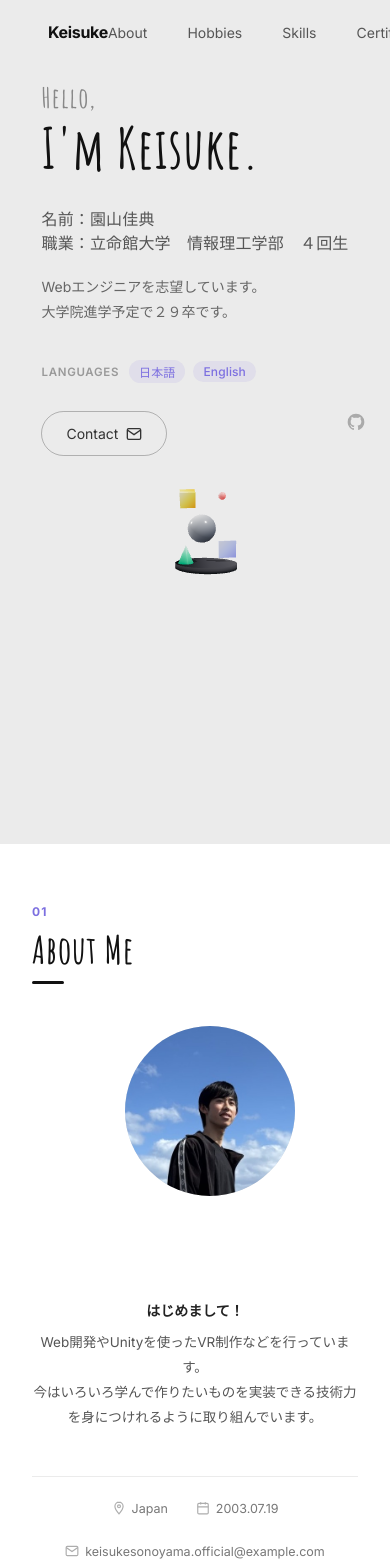
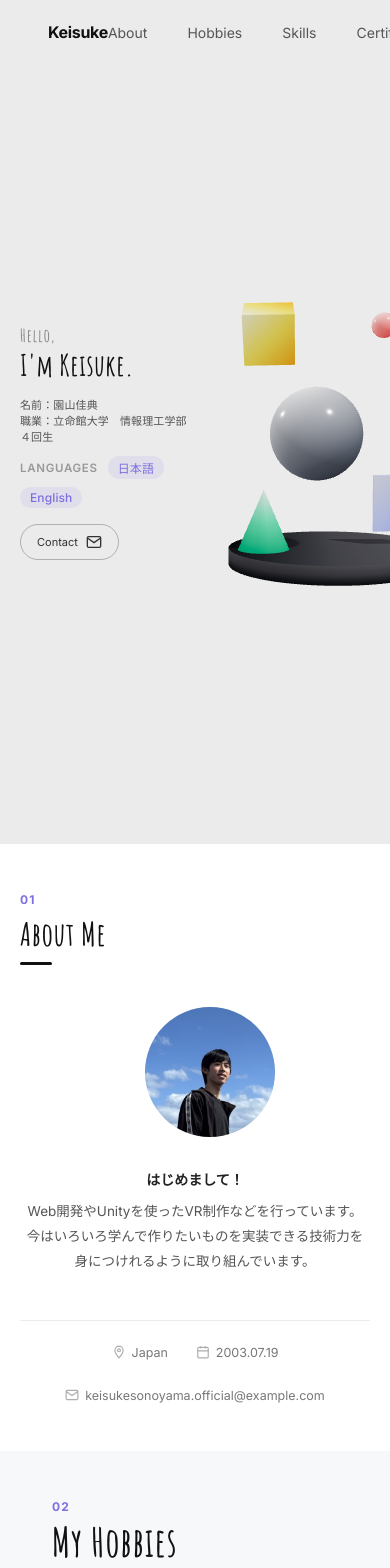
Before and after one commit to keisukessu/ABOUTME, a React (Vite) app: page / in a window 390 px wide. Shown: the top 1568 px of the page. Built offline with nearby package versions, Linux system fonts and the light colour scheme; the HTML template or start-up script is replaced by a standard one.

Commit message:
スマホ対応のための調整。Hero

```diff
--- a/src/components/About.module.css
+++ b/src/components/About.module.css
@@ -167,13 +167,25 @@
     flex-direction: column;
     align-items: center;
     text-align: center;
-  }
-
-  .more {
-    margin: 0 auto;
+    gap: 28px;
   }
 
   .meta {
     justify-content: center;
   }
 }
+
+@media (max-width: 480px) {
+  .about {
+    padding: 48px 20px;
+  }
+
+  .heading {
+    font-size: 32px;
+  }
+
+  .avatar {
+    width: 130px;
+    height: 130px;
+  }
+}
--- a/src/components/Certifications.module.css
+++ b/src/components/Certifications.module.css
@@ -214,14 +214,31 @@
   }
 
   .heading {
-    font-size: 32px;
-  }
-
-  .plus {
-    display: none;
+    font-size: 46px;
   }
 
   .listSection {
     padding: 20px 20px;
   }
 }
+
+@media (max-width: 480px) {
+  .certifications {
+    padding: 48px 20px;
+  }
+
+  .banner {
+    padding: 24px 20px;
+    gap: 20px;
+  }
+
+  .item {
+    gap: 12px;
+    padding: 14px 12px;
+  }
+
+  .itemContent {
+    flex-direction: column;
+    gap: 2px;
+  }
+}
--- a/src/components/Contact.module.css
+++ b/src/components/Contact.module.css
@@ -200,10 +200,20 @@
   }
 
   .heading {
-    font-size: 36px;
+    font-size: 50px;
   }
 
   .footer {
     padding: 18px 24px;
   }
 }
+
+@media (max-width: 480px) {
+  .inner {
+    padding: 48px 20px 32px;
+  }
+
+  .heading {
+    font-size: 44px;
+  }
+}
--- a/src/components/Hero.module.css
+++ b/src/components/Hero.module.css
@@ -251,19 +251,82 @@
 
 @media (max-width: 900px) {
   .hero {
-    padding: 80px 40px 40px;
-    flex-direction: column;
-    justify-content: flex-start;
-    gap: 0;
+    padding: 72px 24px 32px 32px;
+  }
+
+  .content {
+    max-width: 360px;
+  }
+
+  .title {
+    font-size: clamp(36px, 6vw, 64px);
   }
 
   .scene {
-    width: 100%;
-    height: 50vh;
-    max-width: 100%;
+    height: 80vh;
+    max-height: 600px;
   }
 
   .scrollIndicator {
     display: none;
   }
+
+  .socials {
+    display: none;
+  }
 }
+
+@media (max-width: 600px) {
+  .hero {
+    padding: 64px 0 24px 20px;
+    gap: 0;
+  }
+
+  .content {
+    flex: 0 0 48%;
+    max-width: 48%;
+    min-width: 0;
+  }
+
+  .title {
+    font-size: clamp(26px, 7.5vw, 42px);
+    margin-bottom: 16px;
+  }
+
+  .greeting {
+    font-size: 18px;
+  }
+
+  .role {
+    font-size: 11px;
+    margin-bottom: 12px;
+  }
+
+  .description {
+    display: none;
+  }
+
+  .languages {
+    margin-bottom: 16px;
+  }
+
+  .buttons {
+    flex-direction: column;
+    align-items: flex-start;
+    gap: 8px;
+  }
+
+  .btnPrimary, .btnSecondary {
+    font-size: 11px;
+    padding: 9px 16px;
+  }
+
+  .scene {
+    flex: 0 0 52%;
+    max-width: 52%;
+    min-width: 0;
+    height: 70vh;
+    max-height: 500px;
+    overflow: hidden;
+  }
+}
--- a/src/components/Hobbies.module.css
+++ b/src/components/Hobbies.module.css
@@ -309,3 +309,17 @@
     grid-template-columns: 1fr;
   }
 }
+
+@media (max-width: 480px) {
+  .hobbies {
+    padding: 48px 20px;
+  }
+
+  .heading {
+    font-size: 40px;
+  }
+
+  .grid {
+    gap: 12px;
+  }
+}
--- a/src/components/TechStack.module.css
+++ b/src/components/TechStack.module.css
@@ -331,3 +331,17 @@
     display: none;
   }
 }
+
+@media (max-width: 480px) {
+  .techStack {
+    padding: 48px 20px 0;
+  }
+
+  .heading {
+    font-size: 46px;
+  }
+
+  .grid {
+    gap: 10px;
+  }
+}
```
